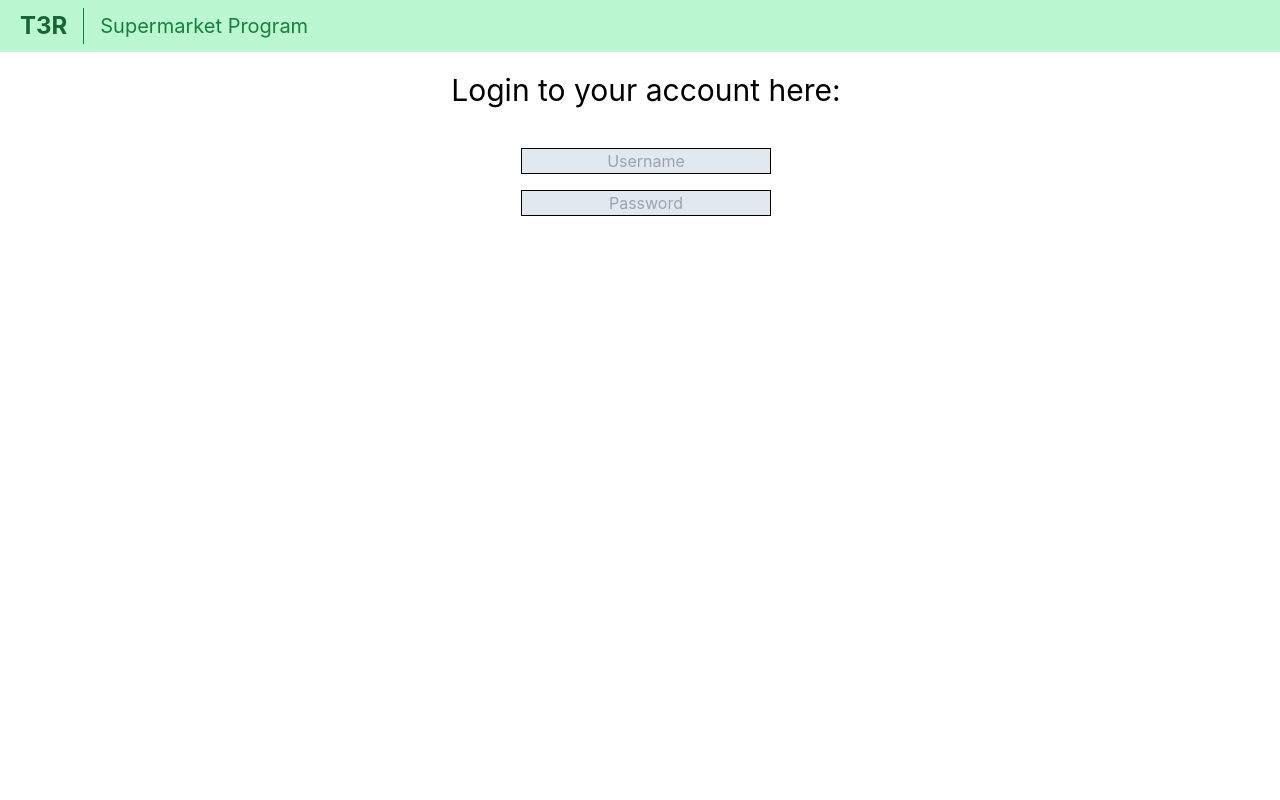
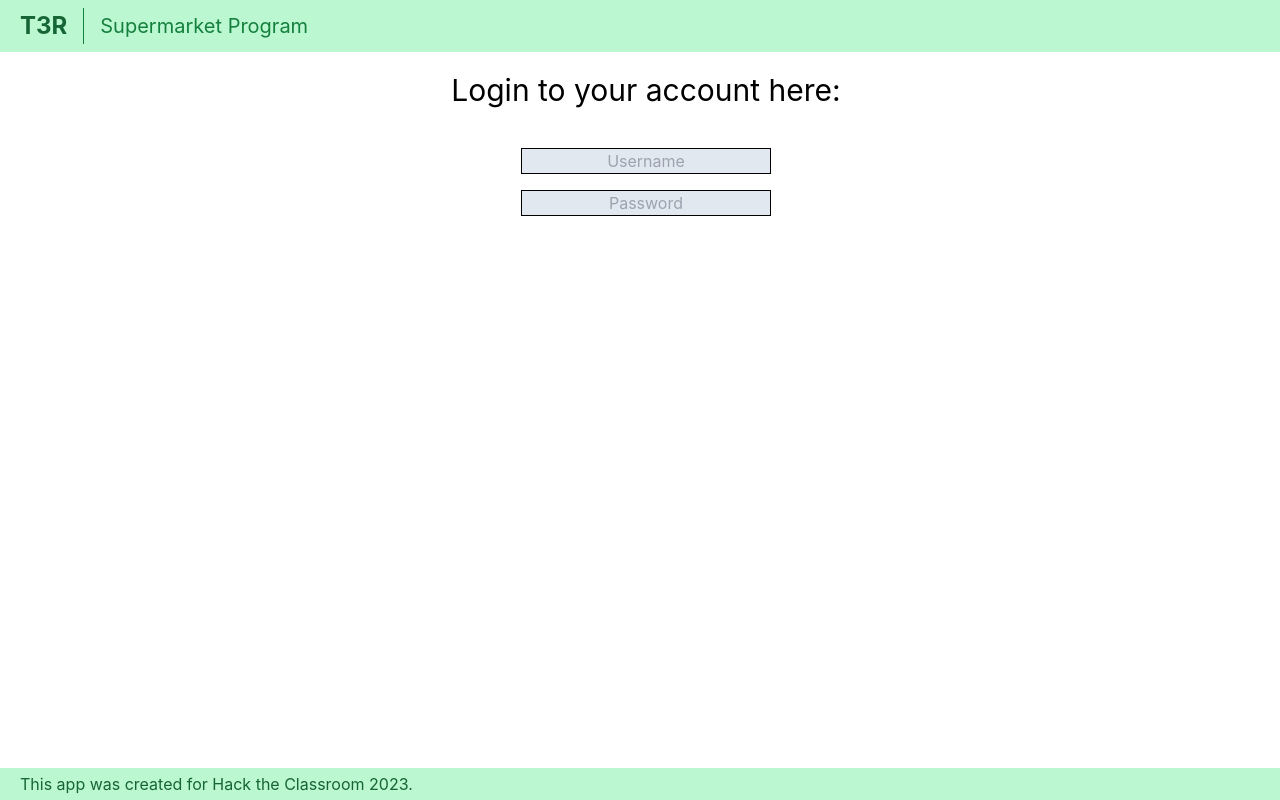
Before and after one commit to Squishyguy10/t3r, a React (Create React App) app in the folder client/: page /login/customer in a window 1280 px wide. Built offline with nearby package versions, Linux system fonts and the light colour scheme.

Commit message:
added bottombar

```diff
--- a/client/src/App.jsx
+++ b/client/src/App.jsx
@@ -3,6 +3,7 @@ import NavBar from './components/NavBar';
 import Main from './components/Main';
 import SupermarketHub from './components/SupermarketHub';
 import Login from './components/Login';
+import BottomBar from './components/BottomBar'
 import { BrowserRouter as Router, Route, Switch } from 'react-router-dom';
 
 function App() {
@@ -33,6 +34,7 @@ function App() {
         </Switch>
       </Router>
 
+      <BottomBar />
     </div>
   );
 }
--- /dev/null
+++ b/client/src/components/BottomBar.jsx
@@ -0,0 +1,13 @@
+import React from 'react';
+
+function BottomBar() {
+
+    return (
+        <div className='bg-green-200 text-green-800 fixed bottom-0 left-0 w-full py-1'>
+            <div className='ml-5'>This app was created for Hack the Classroom 2023.</div>
+        </div>
+    );
+
+}
+
+export default BottomBar;
--- a/client/src/components/Main.jsx
+++ b/client/src/components/Main.jsx
@@ -1,4 +1,5 @@
 import React from 'react';
+
 
 function Main() {
 
@@ -6,10 +7,11 @@ function Main() {
         <div className='h-screen bg-nature-bg'>
             <div className='h-screen opacity-90 bg-white/30'>
                 <div className='opacity-100 container px-5 pt-20 pb-10 mx-auto text-center lg:px-40'>
-
                     <h1 className='text-7xl pb-10 font-display text-green-400'>
                         The 3 Rs
                     </h1>
+
+
                 </div>
             </div>
         </div>
--- a/client/src/components/Navbar.jsx
+++ b/client/src/components/Navbar.jsx
@@ -2,7 +2,6 @@ import React from 'react';
 
 
 function NavBar() {
-
 
     return (
         <header className='bg-green-200 md:sticky top-0 z-10'>
```
